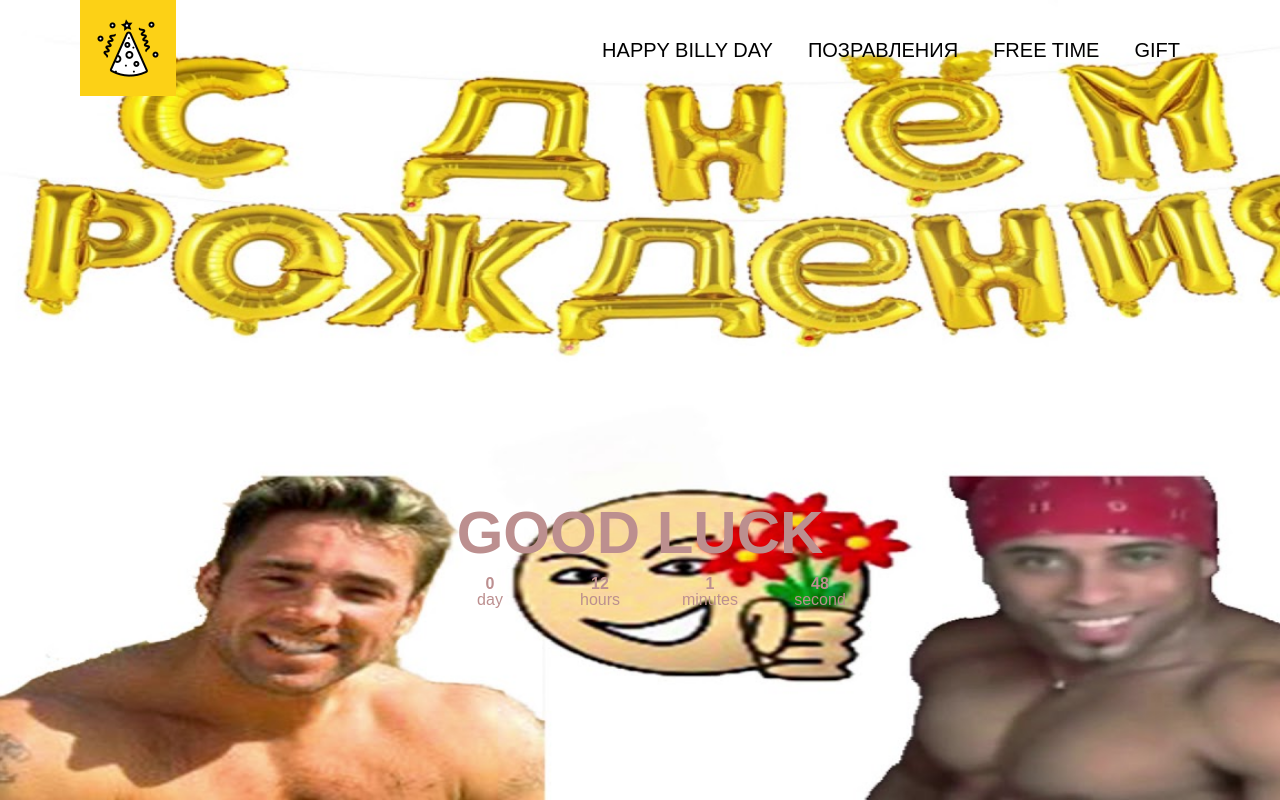
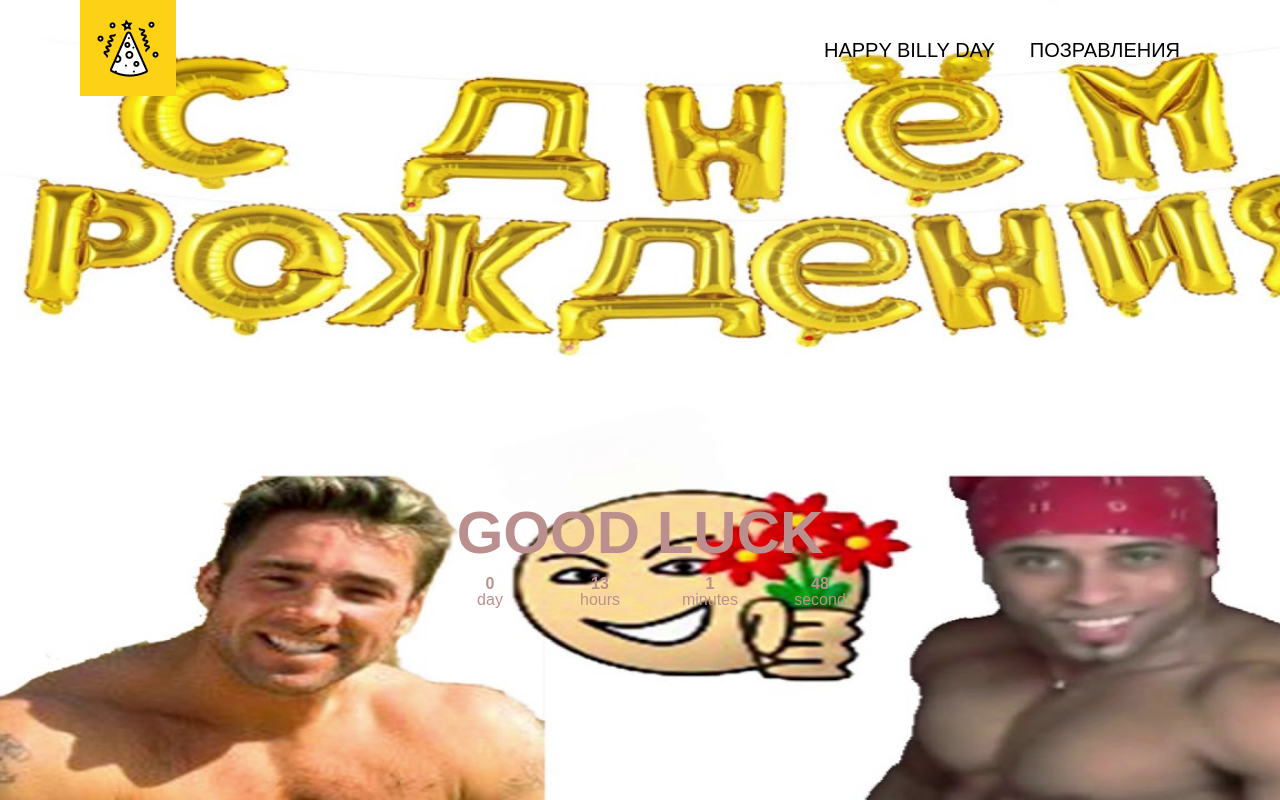
Before and after one commit to aleksandrgolovichov/HappyDay, a plain HTML site: page index.html in a window 1280 px wide. Drawn offline with Linux system fonts and the light colour scheme.

Commit message:
update 100%

```diff
--- a/index.html
+++ b/index.html
@@ -19,12 +19,6 @@
                 </li>
                 <li class="menu__list">
                     <a class="menu__list-link" href="https://www.youtube.com/watch?app=desktop&v=Asn2JAX6WzU" target="blank">позравления</a>
-                </li>
-                <li class="menu__list">
-                    <a class="menu__list-link" href="#">free time</a>
-                </li>
-                <li class="menu__list">
-                    <a class="menu__list-link" href="#">gift</a>
                 </li>
             </ul>
 
--- a/js/main.js
+++ b/js/main.js
@@ -6,7 +6,7 @@ let sec = document.getElementById("sec");
 console.log(day,hours,min,sec);
 let curentDate = new Date().getDate();
 console.log(curentDate)
-let birthday = new Date('26 may 2024 08:00:00')
+let birthday = new Date('26 may 2024 09:00:00')
 console.log(birthday)
 function timer(){
 
```
